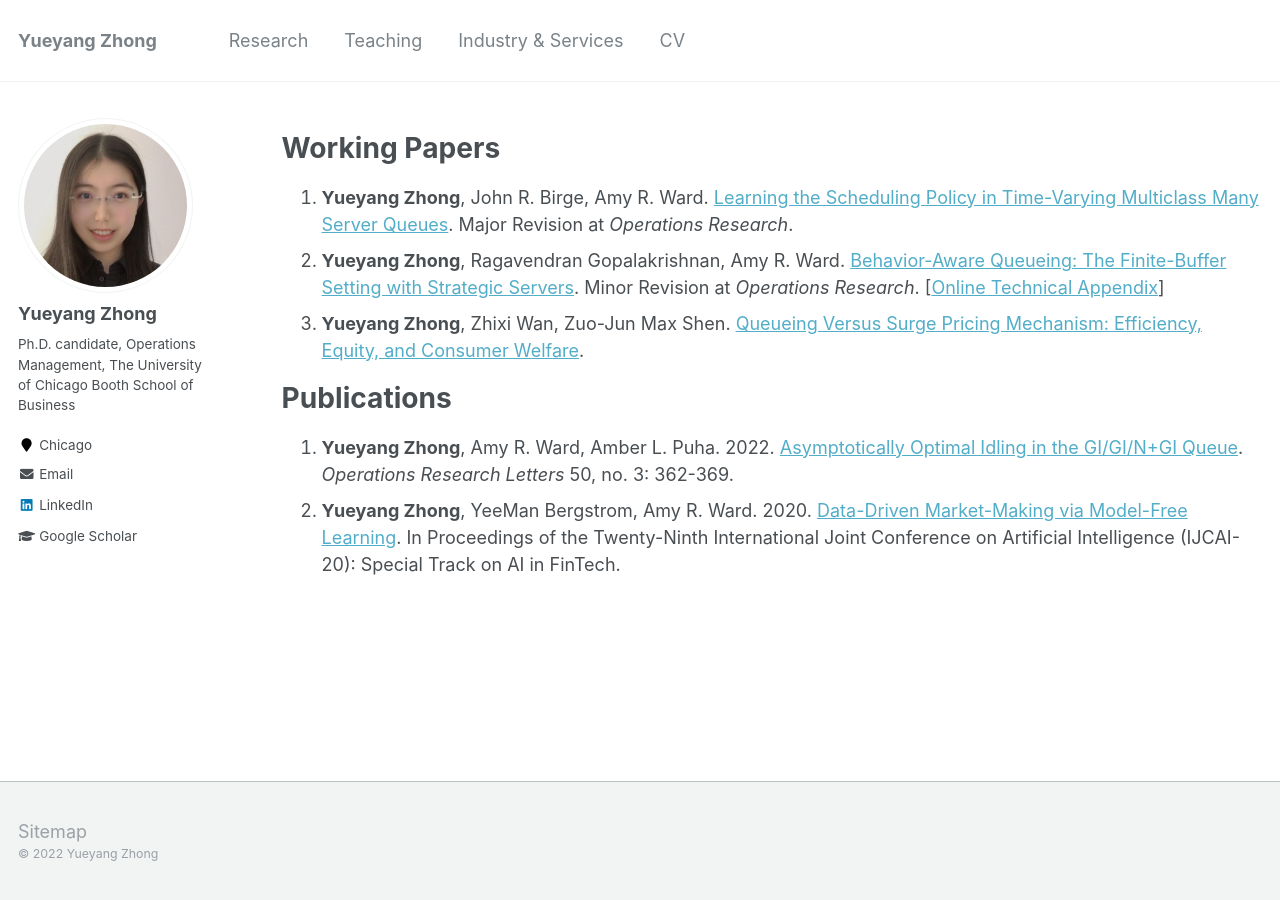
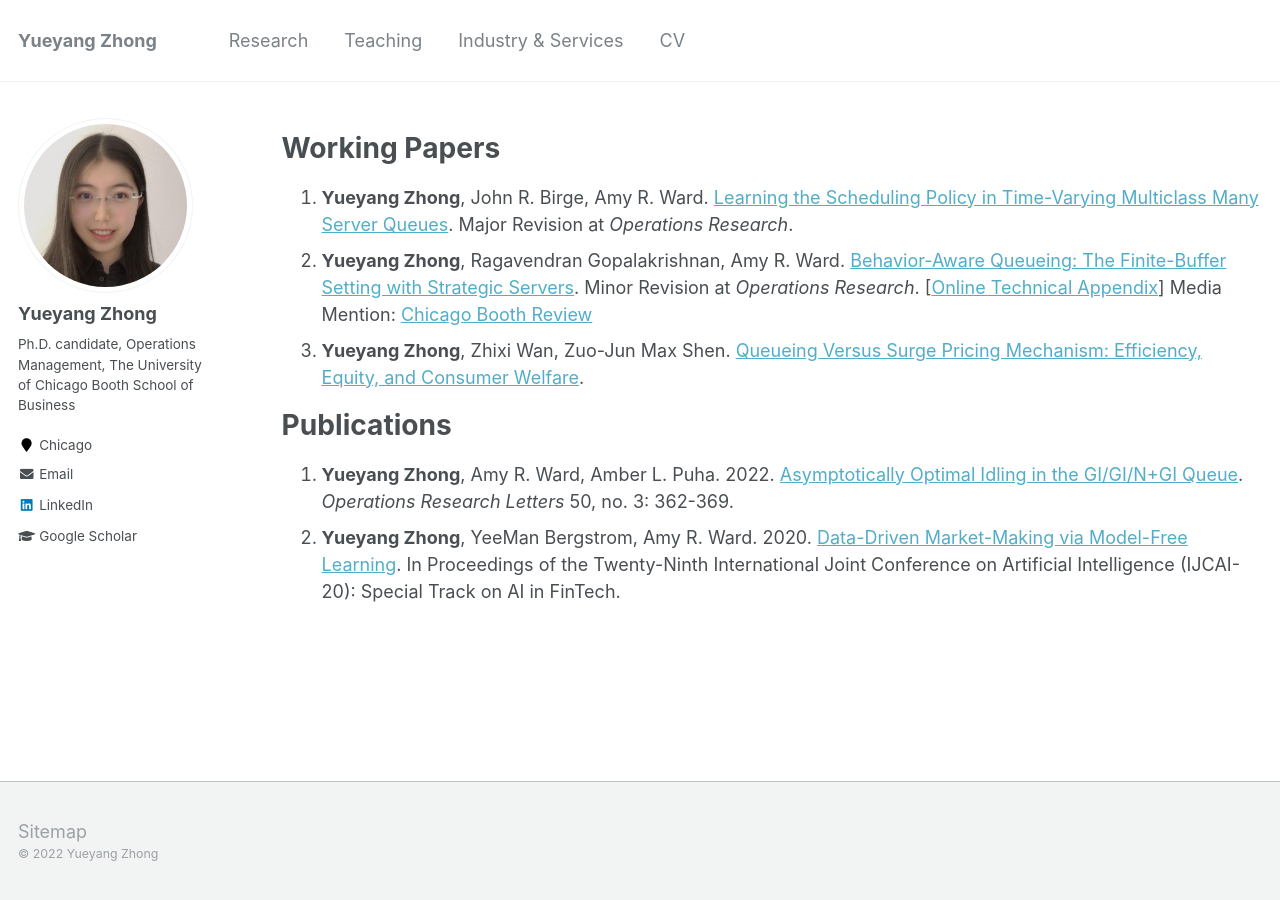
Before and after one commit to alicemengqi/site, a Jekyll site: the page built from _pages/publications.md, in a window 1280 px wide. Built offline with Jekyll 4.4.1, drawn with Linux system fonts in a browser that asks for light colours.

Commit message:
Update publications.md

```diff
--- a/_pages/publications.md
+++ b/_pages/publications.md
@@ -9,7 +9,8 @@
 # Working Papers
 1. **Yueyang Zhong**, John R. Birge, Amy R. Ward. [Learning the Scheduling Policy in Time-Varying Multiclass Many Server Queues](https://papers.ssrn.com/sol3/papers.cfm?abstract_id=4090021). Major Revision at *Operations Research*.
 2. **Yueyang Zhong**, Ragavendran Gopalakrishnan, Amy R. Ward. [Behavior-Aware Queueing: The Finite-Buffer Setting with Strategic Servers](https://papers.ssrn.com/sol3/papers.cfm?abstract_id=3633435). Minor Revision at *Operations Research*. [[Online Technical Appendix](https://yzhong0.github.io/yueyangzhong/files/finitebuffer_strategicserver_technical_file.pdf)]
-3. **Yueyang Zhong**, Zhixi Wan, Zuo-Jun Max Shen. [Queueing Versus Surge Pricing Mechanism: Efficiency, Equity, and Consumer Welfare](https://papers.ssrn.com/sol3/papers.cfm?abstract_id=3699134).
+    Media Mention: [Chicago Booth Review](https://www.chicagobooth.edu/review/secrets-wait-loss)
+4. **Yueyang Zhong**, Zhixi Wan, Zuo-Jun Max Shen. [Queueing Versus Surge Pricing Mechanism: Efficiency, Equity, and Consumer Welfare](https://papers.ssrn.com/sol3/papers.cfm?abstract_id=3699134).
 
 
 # Publications
```
